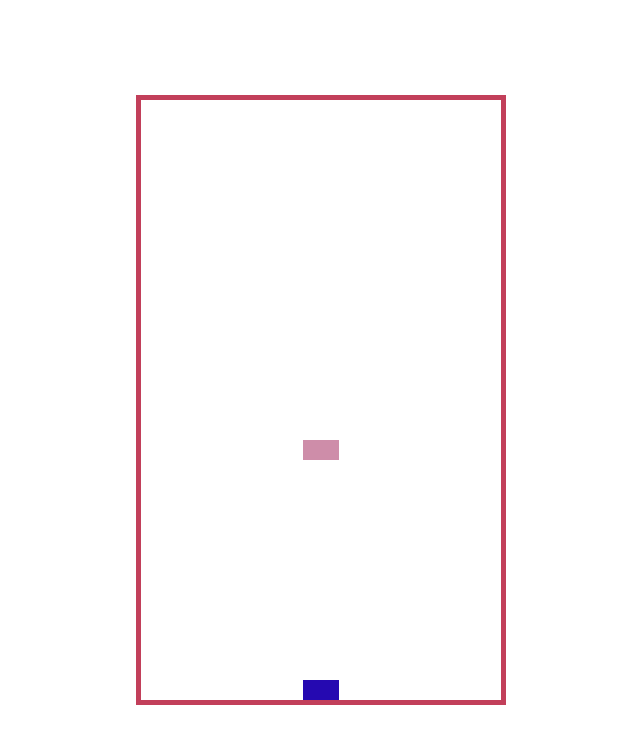
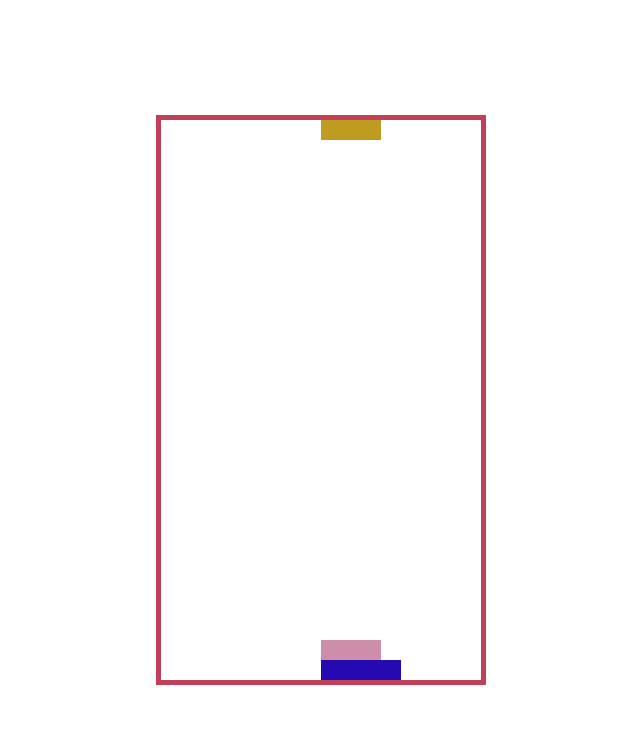
Before and after one commit to itsxavilol55/tetris, a website built with Vite: page index.html in a window 1280 px wide. Shown: the whole page, without its empty margins (319-959 px from the left). Built offline with nearby package versions, Linux system fonts and the light colour scheme.

Commit message:
cambiando el tamaño de las piezas

```diff
--- a/index.html
+++ b/index.html
@@ -12,8 +12,8 @@
       <canvas
         id="canvas"
         preserveAspectRatio="none"
-        width="400"
-        height="600"
+        width="320"
+        height="560"
       ></canvas>
     </div>
   </body>
--- a/main.js
+++ b/main.js
@@ -1,13 +1,14 @@
 import './style.css';
 let colores = [];
 const size = 20;
-const filas = 30;
-const columnas = 18;
+const filas = 28;
+const columnas = 16;
 const totalWidth = size * columnas;
 const totalHeight = size * filas;
-let posX = 9;
+let large = 0;
+let posX = columnas / 2;
 let posY = 0;
-let posX2 = 9;
+let posX2 = columnas / 2;
 const canvas = document.getElementById("canvas");
 const ctx = canvas.getContext("2d", { willReadFrequently: true });
 canvas.style.width = totalWidth + "px";
@@ -20,8 +21,9 @@ function juego() {
     const color = Math.round(Math.random() * (colores.length - 1));
     ctx.fillStyle = colores[color];
     posY = 0;
-    posX = 9;
-    posX2 = 9;
+    posX = columnas / 2;
+    posX2 = columnas / 2;
+    large = Math.round(Math.random() * 3) + 1;
     caePieza();
 }
 function comparaLinea() {
@@ -49,16 +51,16 @@ function caePieza() {
         setTimeout(() => {
             borraPieza();
             resolve();
-        }, 160);
+        }, 140);
     });
     promesa.then(() => caePieza());
 }
 function dibuja() {
     ctx.beginPath();
-    ctx.fillRect(posX * size, posY * size, size * 2, size);
+    ctx.fillRect(posX * size, posY * size, size * large, size);
 }
 function comparaAbajo() {
-    const pixeles = ctx.getImageData(posX * size, (posY + 1) * size, size * 2, size);
+    const pixeles = ctx.getImageData(posX * size, (posY + 1) * size, size * large, size);
     const arrayAux = Array.from(pixeles.data);
     for (let i = 0; i < arrayAux.length; i += 20) {
         if (arrayAux[i] != 0) {
@@ -73,7 +75,7 @@ function comparaAbajo() {
     return false;
 }
 function borraPieza() {
-    ctx.clearRect(posX * size, posY * size, size * 2, size);
+    ctx.clearRect(posX * size, posY * size, size * large, size);
     posY++;
     posX = posX2;
     ctx.closePath();
@@ -85,14 +87,14 @@ function mueve() {
             posX2--;
             return;
         }
-        if (tecla == "ArrowRight" && posX2 * size < canvas.width - size * 2 && !comparaLados(1)) {
+        if (tecla == "ArrowRight" && posX2 * size < canvas.width - size * large && !comparaLados(1)) {
             posX2++;
             return;
         }
     });
 }
 function comparaLados(x) {
-    const pixeles = ctx.getImageData((posX2 + x) * size, (posY + 1) * size, size * 2, size);
+    const pixeles = ctx.getImageData((posX2 + x) * size, (posY + 1) * size, size * large, size);
     const arrayAux = Array.from(pixeles.data);
     for (let i = 0; i < arrayAux.length; i += 20) {
         if (arrayAux[i] != 0)
```
